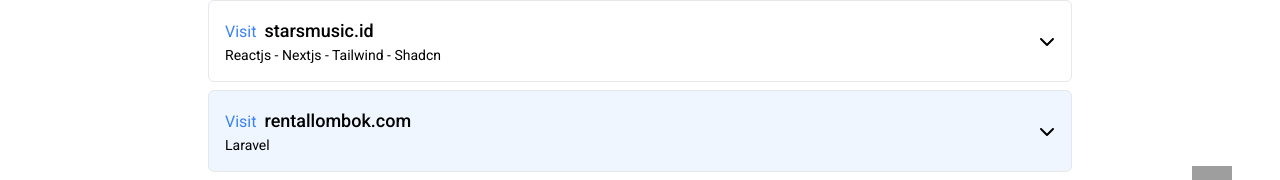
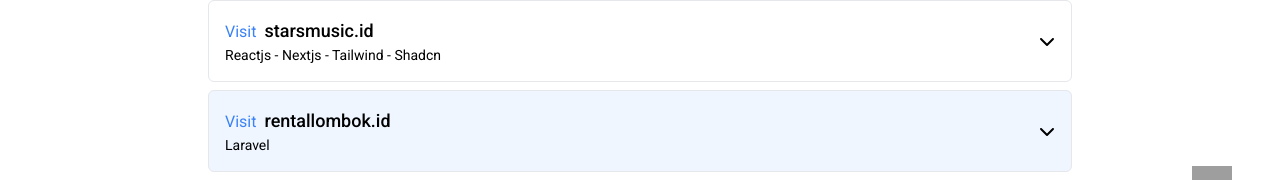
Before and after one commit to mkhotamirais/portfolio, a React (Vite) app: page /projects in a window 1280 px wide. Shown: the part 562-742 px from the top of the page. Built offline with nearby package versions, Linux system fonts and the light colour scheme; grey boxes are pictures that could not be loaded.

Commit message:
rentallombok.id tadinya .com

```diff
--- a/src/lib.ts
+++ b/src/lib.ts
@@ -151,7 +151,7 @@
     "web-description": "later",
   },
   {
-    "domain-name": "rentallombok.com",
+    "domain-name": "rentallombok.id",
     "website-type": "Rental Website",
     tools: ["Laravel"],
     "web-description": "later",
```
